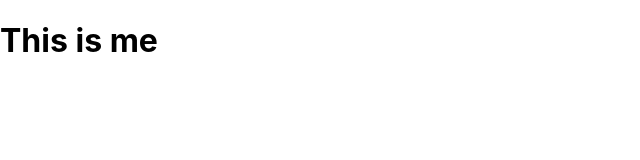
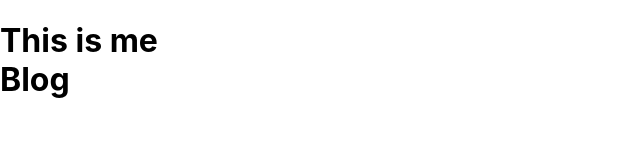
Before and after one commit to brett-teo/myBlogs, a Next.js app: page /about in a window 1280 px wide. Shown: the top 160 px of the page, without its empty margins (0-640 px from the left). Built offline with nearby package versions, Linux system fonts and the light colour scheme.

Commit message:
fix mdx not display

```diff
--- /dev/null
+++ b/components/Blog.jsx
@@ -0,0 +1,8 @@
+const Blog = () => {
+  return (
+    <div>Blog</div>
+  )
+}
+
+//  ?? EPERM  EPERM: operation not permitted, rename 'D:\personal\myBlogs\node_modules\@mdx-js\react' -> 'D:\personal\myBlogs\node_modules\.ignored\@mdx-js\react'
+export default Blog
--- a/next.config.js
+++ b/next.config.js
@@ -1,11 +1,12 @@
 /** @type {import('next').NextConfig} */
+// ?? can't load remarkPlugins
 const withMDX = require('@next/mdx')({
   extension: /\.mdx?$/,
   options: {
     remarkPlugins: [],
     rehypePlugins: [],
     // If you use `MDXProvider`, uncomment the following line.
-    providerImportSource: '@mdx-js/react'
+    // providerImportSource: '@mdx-js/react' ?? don't use this prop
   }
 })
 module.exports = withMDX({
--- a/package.json
+++ b/package.json
@@ -15,6 +15,7 @@
     "next": "12.1.6",
     "react": "18.1.0",
     "react-dom": "18.1.0",
+    "remark-frontmatter": "^4.0.1",
     "webpack": "^5.72.1"
   },
   "devDependencies": {
--- a/pages/about.mdx
+++ b/pages/about.mdx
@@ -1 +1,4 @@
-# This is me
+import Blog from '../components/Blog'
+// ?? mdx not display need a blankline below
+
+# This is me <Blog />
```
Also changed, not shown: 1 other file (tests, documents, lock files or other folders).
